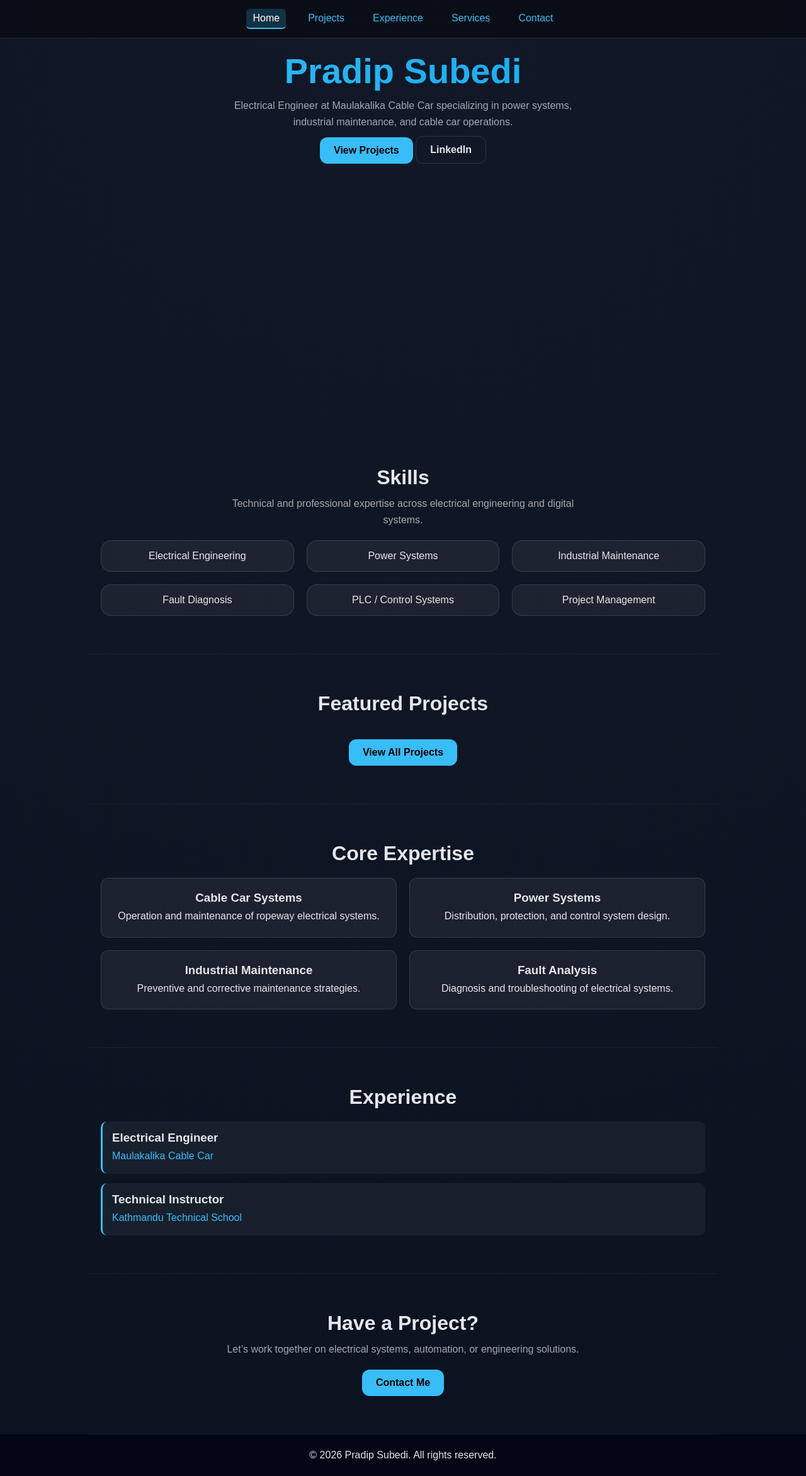
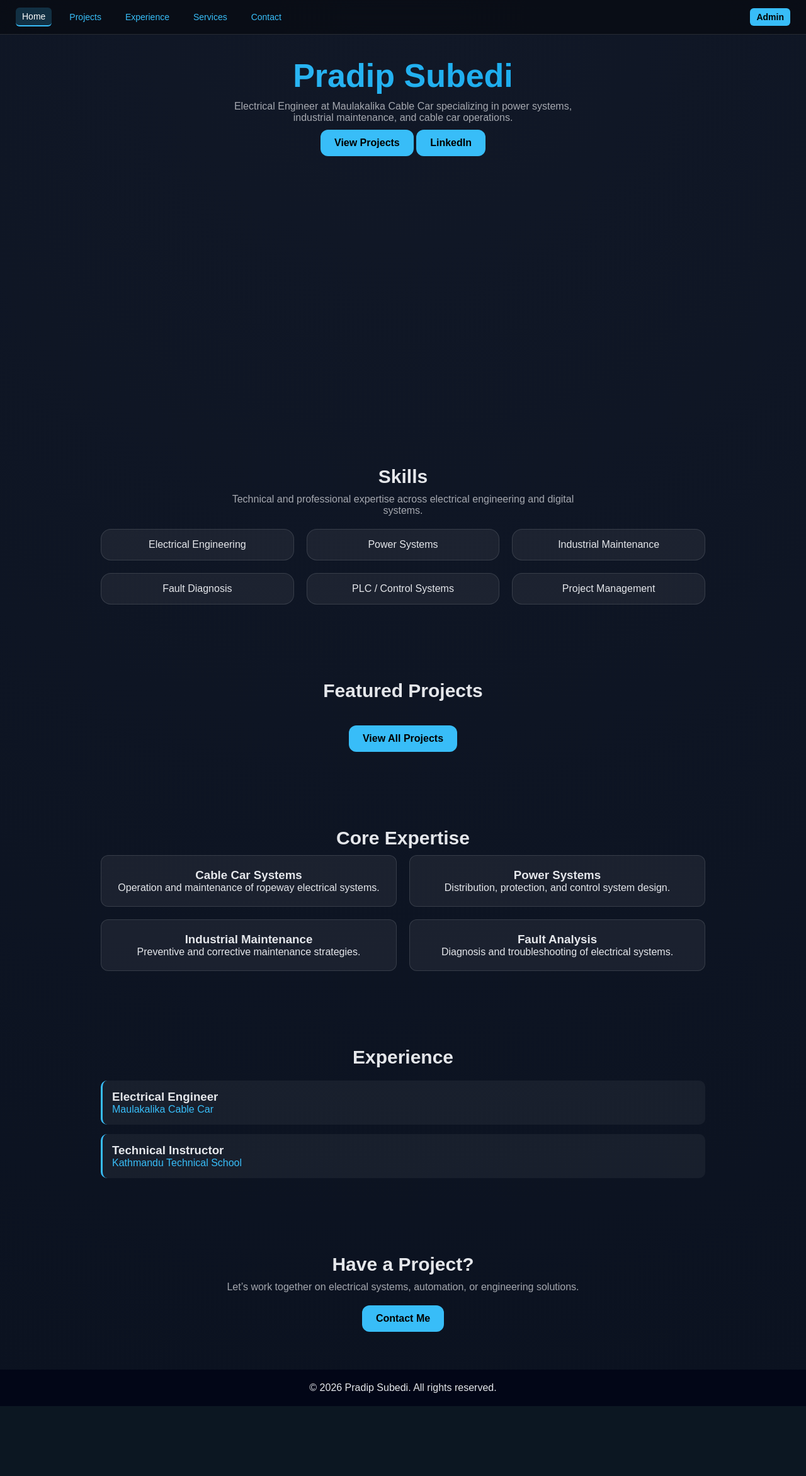
Before and after one commit to sprasapradip/pradip, a PHP site: page / in a window 1280 px wide. Shown: the whole page at 63% size. After the commit the page ends 2233 px from the top, so only its background shows below. Run offline with PHP 8.4, Linux system fonts and the light colour scheme; data that the repository does not hold is empty.

Commit message:
adding file

```diff
--- a/header.php
+++ b/header.php
@@ -10,10 +10,47 @@ $current = basename($_SERVER['PHP_SELF']);
 </head>
 <body>
 
-<nav>
-    <a href="index.php" class="<?php echo ($current == 'index.php') ? 'active' : ''; ?>">Home</a>
-    <a href="projects.php" class="<?php echo ($current == 'projects.php') ? 'active' : ''; ?>">Projects</a>
-    <a href="experience.php" class="<?php echo ($current == 'experience.php') ? 'active' : ''; ?>">Experience</a>
-    <a href="services.php" class="<?php echo ($current == 'services.php') ? 'active' : ''; ?>">Services</a>
-    <a href="contact.php" class="<?php echo ($current == 'contact.php') ? 'active' : ''; ?>">Contact</a>
+<!-- NAVBAR -->
+<nav class="navbar">
+
+    <!-- LEFT MENU -->
+    <div class="nav-left">
+
+        <a href="/pradip/index.php" class="<?= ($current == 'index.php') ? 'active' : '' ?>">
+            Home
+        </a>
+
+        <a href="/pradip/projects.php" class="<?= ($current == 'projects.php') ? 'active' : '' ?>">
+            Projects
+        </a>
+
+        <a href="/pradip/experience.php" class="<?= ($current == 'experience.php') ? 'active' : '' ?>">
+            Experience
+        </a>
+
+        <a href="/pradip/services.php" class="<?= ($current == 'services.php') ? 'active' : '' ?>">
+            Services
+        </a>
+
+        <a href="/pradip/contact.php" class="<?= ($current == 'contact.php') ? 'active' : '' ?>">
+            Contact
+        </a>
+
+    </div>
+
+    <!-- RIGHT ADMIN -->
+    <div class="nav-right">
+
+        <?php if (!empty($_SESSION['admin'])): ?>
+            <a href="/pradip/admin/index.php" class="admin-btn">
+                Dashboard
+            </a>
+        <?php else: ?>
+            <a href="/pradip/admin/login.php" class="admin-btn">
+                Admin
+            </a>
+        <?php endif; ?>
+
+    </div>
+
 </nav>
--- a/style.css
+++ b/style.css
@@ -28,37 +28,90 @@ body{
 }
 
 /* =========================
-   NAVBAR
+   NAVBAR (UPDATED)
 ========================= */
-nav{
+/* =========================
+   NAVBAR (UPDATED)
+========================= */
+
+.navbar{
     position: fixed;
-    top:0;
-    width:100%;
-    display:flex;
-    justify-content:center;
-    gap:25px;
-    padding:14px;
+    top: 0;
+    width: 100%;
+    z-index: 1000;
+
+    display: flex;
+    justify-content: space-between;
+    align-items: center;
+
+    padding: 12px 25px;
     background: rgba(0,0,0,0.4);
     backdrop-filter: blur(12px);
-    border-bottom:1px solid var(--border);
-    z-index:1000;
+    border-bottom: 1px solid var(--border);
 }
 
-nav a{
-    color: var(--primary);
-    text-decoration:none;
-    padding:6px 10px;
-    border-radius:6px;
+/* LEFT MENU */
+.nav-left{
+    display: flex;
+    gap: 18px;
+    align-items: center;
 }
 
-nav a.active{
-    color:#fff;
-    background: rgba(56,189,248,0.2);
-    border-bottom:2px solid var(--primary);
+/* RIGHT MENU */
+.nav-right{
+    display: flex;
+    align-items: center;
 }
 
-nav a:hover{
+/* LINKS */
+.navbar a{
+    color: var(--primary);
+    text-decoration: none;
+    padding: 6px 10px;
+    border-radius: 6px;
+    font-size: 14px;
+    transition: 0.25s ease;
+}
+
+/* HOVER */
+.navbar a:hover{
+    color: #fff;
+    background: rgba(56,189,248,0.12);
+}
+
+/* ACTIVE LINK */
+.navbar a.active{
+    color: #fff;
+    background: rgba(56,189,248,0.2);
+    border-bottom: 2px solid var(--primary);
+}
+
+/* ADMIN BUTTON */
+.admin-btn{
+    background: var(--primary);
+    color: #000 !important;
+    font-weight: 600;
+}
+
+.admin-btn:hover{
+    transform: translateY(-2px);
+}
+
+/* ADMIN BUTTON */
+.admin-btn{
+    background:var(--primary);
+    color:#000 !important;
+    padding:6px 12px;
+    border-radius:8px;
+    font-weight:600;
+}
+
+/* HAMBURGER */
+.menu-toggle{
+    display:none;
+    font-size:22px;
     color:#fff;
+    cursor:pointer;
 }
 
 /* =========================
@@ -66,12 +119,12 @@ nav a:hover{
 ========================= */
 .hero{
     min-height:85vh;
-    padding:80px 20px 40px;
+    padding:90px 20px 40px;
     text-align:center;
 }
 
 .hero h1{
-    font-size:56px;
+    font-size:52px;
     background: linear-gradient(90deg,#38bdf8,#0ea5e9);
     -webkit-background-clip:text;
     color:transparent;
@@ -84,17 +137,15 @@ nav a:hover{
 }
 
 /* =========================
-   PAGE (MAIN FIX)
+   PAGE
 ========================= */
 .page{
     padding:60px 20px;
     max-width:1000px;
     margin:auto;
     text-align:center;
-    border-bottom:1px solid rgba(255,255,255,0.05);
 }
 
-/* REMOVE GLOBAL SECTION PADDING */
 section{
     padding:0;
 }
@@ -103,7 +154,7 @@ section{
    TYPOGRAPHY
 ========================= */
 .page-title{
-    font-size:32px;
+    font-size:30px;
     margin-bottom:10px;
 }
 
@@ -111,14 +162,6 @@ section{
     max-width:600px;
     margin:0 auto 20px;
     color:var(--muted);
-}
-
-h3{
-    margin-bottom:5px;
-}
-
-p{
-    line-height:1.6;
 }
 
 /* =========================
@@ -139,14 +185,25 @@ p{
     box-shadow:0 10px 25px rgba(56,189,248,0.3);
 }
 
-.btn.secondary{
-    background:transparent;
-    border:1px solid var(--border);
-    color:var(--text);
+/* RIPPLE */
+.btn::after{
+    content:"";
+    position:absolute;
+    width:0;
+    height:0;
+    background:rgba(255,255,255,0.4);
+    border-radius:50%;
+    transform:translate(-50%,-50%);
+    transition:0.4s;
+}
+
+.btn:active::after{
+    width:200px;
+    height:200px;
 }
 
 /* =========================
-   GRID (FIXED SINGLE VERSION)
+   GRID
 ========================= */
 .grid{
     display:grid;
@@ -178,7 +235,6 @@ p{
     display:grid;
     grid-template-columns: repeat(2,1fr);
     gap:20px;
-    margin-top:20px;
 }
 
 .service-card{
```
Also changed, not shown: other parts of style.css (+39 -42 lines).
